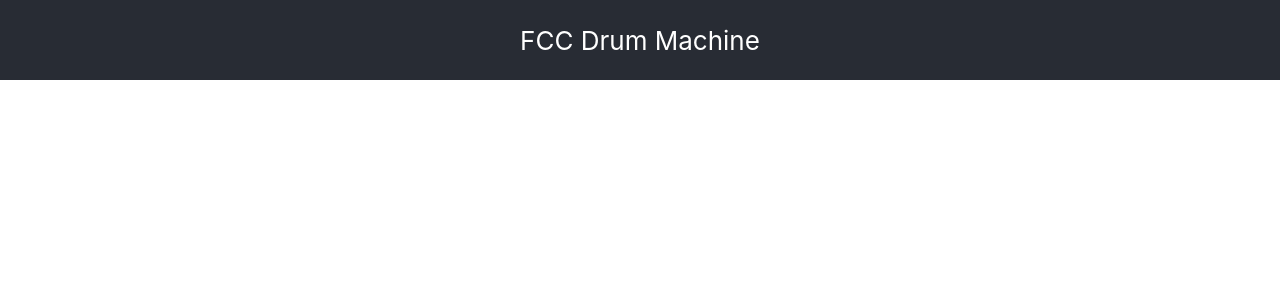
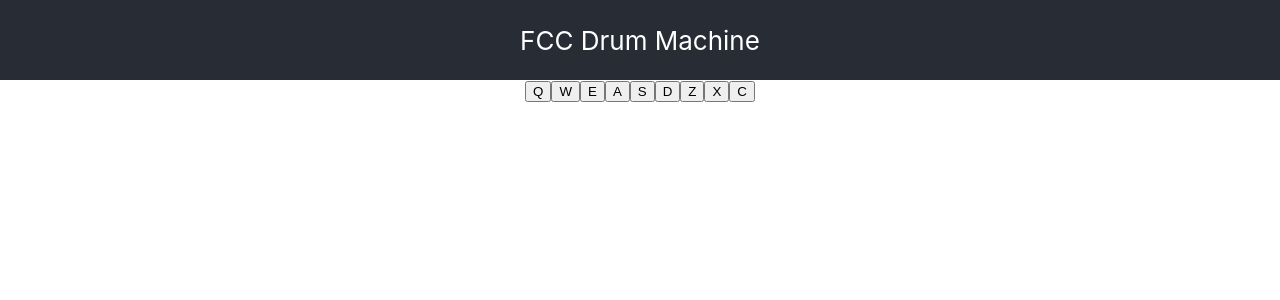
Before and after one commit to rkh-leung/fcc-drum-machine, a React (Create React App) app: page / in a window 1280 px wide. Shown: the top 300 px of the page. Built offline with nearby package versions, Linux system fonts and the light colour scheme.

Commit message:
add: map to render buttons

```diff
--- a/src/App.js
+++ b/src/App.js
@@ -1,18 +1,30 @@
-import './App.css';
+import './App.css'
 
 function App() {
   return (
-    <div className="App">
-      <header className="App-header">FCC Drum Machine</header>
+    <div className='App'>
+      <header className='App-header'>FCC Drum Machine</header>
       <DrumMachine />
     </div>
-  );
+  )
 }
 
-export default App;
+export default App
 
-const DrumMachine = () => (
+const DrumMachine = () => {
+  const arr = ['Q', 'W', 'E', 'A', 'S', 'D', 'Z', 'X', 'C']
+  const playMusic = () => {
+    const sound = new Audio()
+  }
+  return (
     <div id={'drum-machine'}>
-
+      <div id={'display'}>
+        {arr.map((item, idx) => (
+          <button key={idx} className={'drum-pad'} onClick={playMusic}>
+            {item}
+          </button>
+        ))}
+      </div>
     </div>
   )
+}
```
